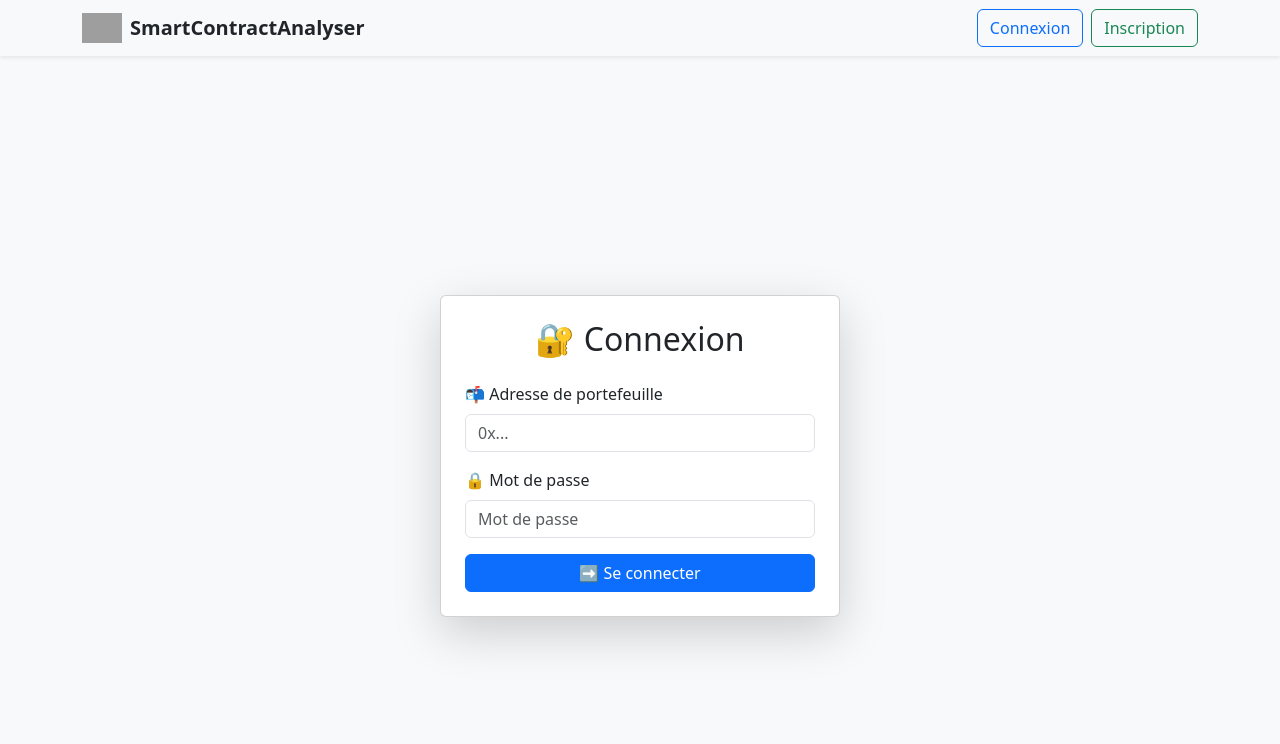
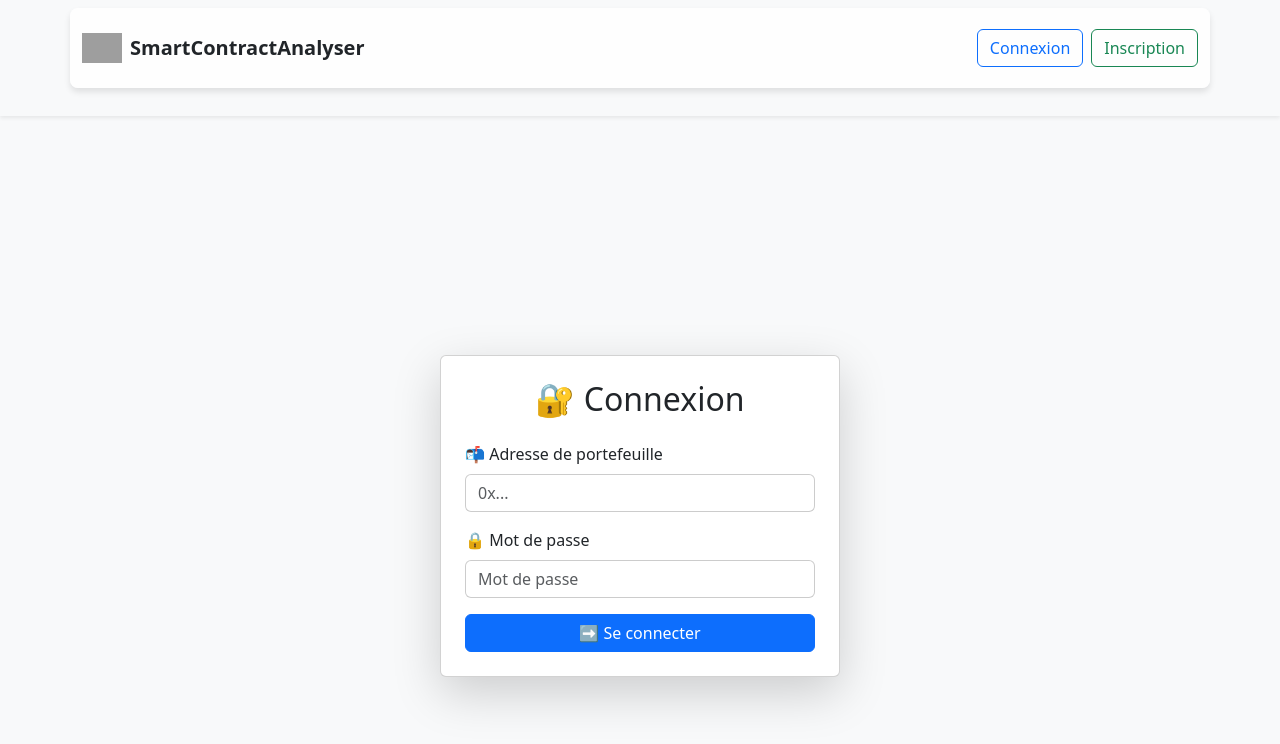
Before and after one commit to Nassimbklh/SmartContractAnalyser, a React (Create React App) app in the folder react-client/: page /login in a window 1280 px wide. Shown: the top 744 px of the page. Built offline with nearby package versions, Linux system fonts and the light colour scheme; no server answers; grey boxes are pictures that could not be loaded.

Commit message:
affichage avec nouvelle pipeline juste 1 attaque pas plus

```diff
--- a/react-client/src/App.js
+++ b/react-client/src/App.js
@@ -8,6 +8,7 @@ import EtherscanAnalyze from "./components/EtherscanAnalyze";
 import Navbar from "./components/Navbar";
 import History from "./components/History";
 import Subscription from "./components/Subscription";
+import BlockchainBackground from "./components/BlockchainBackground";
 
 function ProtectedRoute({ children }) {
   const { token } = React.useContext(AuthContext);
@@ -18,6 +19,7 @@ function App() {
   return (
     <AuthProvider>
       <Router>
+        <BlockchainBackground /> {/* Animated blockchain background */}
         <Navbar /> {/* ⬅️ Affiché en haut */}
         <Routes>
           <Route path="/login" element={<Login />} />
--- /dev/null
+++ b/react-client/src/components/BlockchainBackground.css
@@ -0,0 +1,97 @@
+.blockchain-background {
+  position: fixed;
+  top: 0;
+  left: 0;
+  width: 100%;
+  height: 100%;
+  z-index: -1;
+  overflow: hidden;
+  background-color: rgba(10, 14, 23, 0.9); /* Semi-transparent dark blue background */
+}
+
+.blockchain-animation {
+  position: relative;
+  width: 100%;
+  height: 100%;
+}
+
+.blockchain-element {
+  position: absolute;
+  opacity: 0;
+  animation: fadeInOut 10s infinite ease-in-out;
+}
+
+.block {
+  width: 60px;
+  height: 40px;
+  background-color: rgba(0, 123, 255, 0.1);
+  border: 1px solid rgba(0, 123, 255, 0.3);
+  border-radius: 4px;
+  display: flex;
+  align-items: center;
+  justify-content: center;
+  box-shadow: 0 0 10px rgba(0, 123, 255, 0.2);
+  transition: all 0.3s ease;
+}
+
+.block:hover {
+  transform: scale(1.1);
+  background-color: rgba(0, 123, 255, 0.2);
+  box-shadow: 0 0 15px rgba(0, 123, 255, 0.4);
+}
+
+.hash {
+  font-family: monospace;
+  font-size: 10px;
+  color: rgba(0, 123, 255, 0.7);
+}
+
+.blockchain-connection {
+  position: absolute;
+  height: 1px;
+  background: linear-gradient(90deg, transparent, rgba(0, 123, 255, 0.5), transparent);
+  opacity: 0;
+  animation: connectionPulse 8s infinite ease-in-out;
+}
+
+/* Animation for blocks fading in and out */
+@keyframes fadeInOut {
+  0%, 100% { opacity: 0; transform: translateY(20px); }
+  20%, 80% { opacity: 0.4; transform: translateY(0); } /* Reduced opacity from 0.7 to 0.4 */
+}
+
+/* Animation for connection lines */
+@keyframes connectionPulse {
+  0%, 100% { opacity: 0; }
+  50% { opacity: 0.3; } /* Reduced opacity from 0.5 to 0.3 */
+}
+
+/* Add floating animation for blocks */
+.blockchain-element {
+  animation: fadeInOut 10s infinite ease-in-out, float 15s infinite ease-in-out;
+}
+
+@keyframes float {
+  0%, 100% { transform: translate(0, 0); }
+  25% { transform: translate(10px, 10px); }
+  50% { transform: translate(0, 15px); }
+  75% { transform: translate(-10px, 5px); }
+}
+
+/* Add some particles in the background */
+.blockchain-background::before {
+  content: '';
+  position: absolute;
+  top: 0;
+  left: 0;
+  width: 100%;
+  height: 100%;
+  background-image: radial-gradient(circle at center, rgba(0, 123, 255, 0.05) 0%, transparent 70%);
+  background-size: 15px 15px;
+  animation: particleMove 60s infinite linear;
+}
+
+@keyframes particleMove {
+  0% { background-position: 0 0; }
+  100% { background-position: 1000px 1000px; }
+}
--- /dev/null
+++ b/react-client/src/components/BlockchainBackground.js
@@ -0,0 +1,55 @@
+import React from 'react';
+import './BlockchainBackground.css';
+
+const BlockchainBackground = () => {
+  return (
+    <div className="blockchain-background">
+      <div className="blockchain-animation">
+        {/* Generate multiple blockchain elements */}
+        {Array.from({ length: 20 }).map((_, index) => (
+          <div
+            key={index}
+            className="blockchain-element"
+            style={{
+              left: `${Math.random() * 100}%`,
+              top: `${Math.random() * 100}%`,
+              animationDelay: `${Math.random() * 5}s`,
+              animationDuration: `${5 + Math.random() * 10}s`
+            }}
+          >
+            <div className="block">
+              <div className="hash">{generateRandomHash()}</div>
+            </div>
+          </div>
+        ))}
+
+        {/* Generate connection lines */}
+        {Array.from({ length: 15 }).map((_, index) => (
+          <div
+            key={`line-${index}`}
+            className="blockchain-connection"
+            style={{
+              left: `${Math.random() * 100}%`,
+              top: `${Math.random() * 100}%`,
+              width: `${100 + Math.random() * 150}px`,
+              transform: `rotate(${Math.random() * 360}deg)`,
+              animationDelay: `${Math.random() * 5}s`
+            }}
+          />
+        ))}
+      </div>
+    </div>
+  );
+};
+
+// Helper function to generate random hash-like strings
+const generateRandomHash = () => {
+  const characters = '0123456789abcdef';
+  let hash = '0x';
+  for (let i = 0; i < 8; i++) {
+    hash += characters.charAt(Math.floor(Math.random() * characters.length));
+  }
+  return hash;
+};
+
+export default BlockchainBackground;
--- a/react-client/src/index.css
+++ b/react-client/src/index.css
@@ -5,6 +5,7 @@ body {
     sans-serif;
   -webkit-font-smoothing: antialiased;
   -moz-osx-font-smoothing: grayscale;
+  color: #f8f9fa; /* Light text color for better contrast with dark background */
 }
 
 code {
@@ -15,18 +16,24 @@ code {
 /* Styles for markdown report */
 .markdown-report {
   line-height: 1.6;
-  color: #333;
+  color: #f8f9fa; /* Light text color for better contrast with dark background */
+  background-color: rgba(33, 37, 41, 0.8); /* Semi-transparent dark background */
+  padding: 1rem;
+  border-radius: 8px;
+  margin-bottom: 1rem;
 }
 
 .markdown-report pre {
-  background-color: #f5f5f5;
+  background-color: rgba(0, 0, 0, 0.5); /* Darker background for code blocks */
   padding: 0.5rem;
   border-radius: 4px;
   overflow-x: auto;
+  border: 1px solid rgba(255, 255, 255, 0.1);
 }
 
 .markdown-report pre code {
   white-space: pre;
+  color: #e9ecef; /* Light color for code text */
 }
 
 /* Style markdown headings */
@@ -39,20 +46,22 @@ code {
   margin-top: 1.5rem;
   margin-bottom: 1rem;
   font-weight: 600;
+  color: #ffffff; /* White color for headings */
 }
 
 /* Style markdown lists */
 .markdown-report ul,
 .markdown-report ol {
   padding-left: 2rem;
+  color: #f8f9fa; /* Light text color for list items */
 }
 
 /* Style markdown blockquotes */
 .markdown-report blockquote {
-  border-left: 4px solid #ddd;
+  border-left: 4px solid #6c757d; /* Darker border for blockquotes */
   padding-left: 1rem;
   margin-left: 0;
-  color: #666;
+  color: #adb5bd; /* Lighter gray for blockquote text */
 }
 
 /* Style markdown tables */
@@ -60,24 +69,90 @@ code {
   border-collapse: collapse;
   width: 100%;
   margin: 1rem 0;
+  border: 1px solid rgba(255, 255, 255, 0.2);
 }
 
 .markdown-report th,
 .markdown-report td {
-  border: 1px solid #ddd;
+  border: 1px solid rgba(255, 255, 255, 0.2);
   padding: 0.5rem;
+  color: #f8f9fa; /* Light text color for table cells */
 }
 
 .markdown-report th {
-  background-color: #f5f5f5;
+  background-color: rgba(52, 58, 64, 0.8); /* Semi-transparent dark background for table headers */
+  color: #ffffff; /* White text for table headers */
 }
 
 /* Style markdown links */
 .markdown-report a {
-  color: #0366d6;
+  color: #8ab4f8; /* Light blue color for links */
   text-decoration: none;
 }
 
 .markdown-report a:hover {
   text-decoration: underline;
+  color: #afd5ff; /* Lighter blue on hover */
 }
+
+/* Add semi-transparent background to content containers for better visibility */
+.content-container {
+  background-color: rgba(255, 255, 255, 0.9);
+  border-radius: 8px;
+  padding: 20px;
+  box-shadow: 0 4px 6px rgba(0, 0, 0, 0.1);
+  margin-bottom: 20px;
+}
+
+/* Add semi-transparent dark background for dark-themed containers */
+.content-container-dark {
+  background-color: rgba(33, 37, 41, 0.85);
+  border-radius: 8px;
+  padding: 20px;
+  box-shadow: 0 4px 6px rgba(0, 0, 0, 0.2);
+  margin-bottom: 20px;
+  color: #f8f9fa;
+}
+
+/* Improve form elements visibility */
+input, textarea, select, .form-control {
+  background-color: rgba(255, 255, 255, 0.9) !important;
+  border: 1px solid rgba(0, 0, 0, 0.2) !important;
+}
+
+/* Ensure buttons have good contrast */
+.btn {
+  font-weight: 500 !important;
+}
+
+/* Ensure text in alerts is visible */
+.alert {
+  background-color: rgba(255, 255, 255, 0.9) !important;
+  border: 1px solid rgba(0, 0, 0, 0.1) !important;
+}
+
+.alert-danger {
+  background-color: rgba(220, 53, 69, 0.9) !important;
+  color: white !important;
+}
+
+.alert-success {
+  background-color: rgba(40, 167, 69, 0.9) !important;
+  color: white !important;
+}
+
+/* Improve table visibility */
+table {
+  background-color: rgba(255, 255, 255, 0.9);
+  border-radius: 4px;
+  overflow: hidden;
+}
+
+/* Apply content container styles to Bootstrap container class */
+.container {
+  background-color: rgba(255, 255, 255, 0.9);
+  border-radius: 8px;
+  padding: 20px;
+  box-shadow: 0 4px 6px rgba(0, 0, 0, 0.1);
+  margin-bottom: 20px;
+}
```
Also changed, not shown: 1 other file (tests, documents, lock files or other folders).
